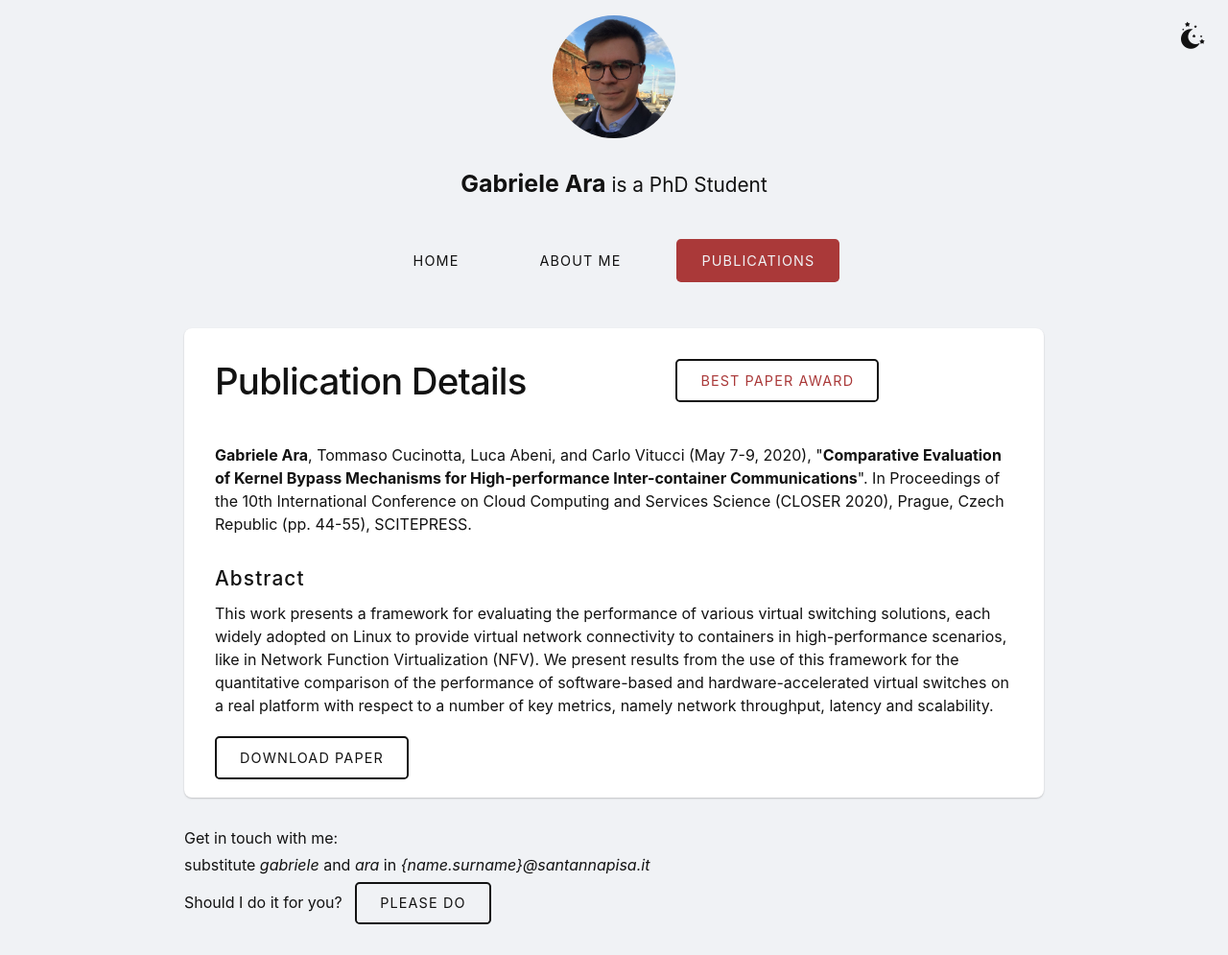
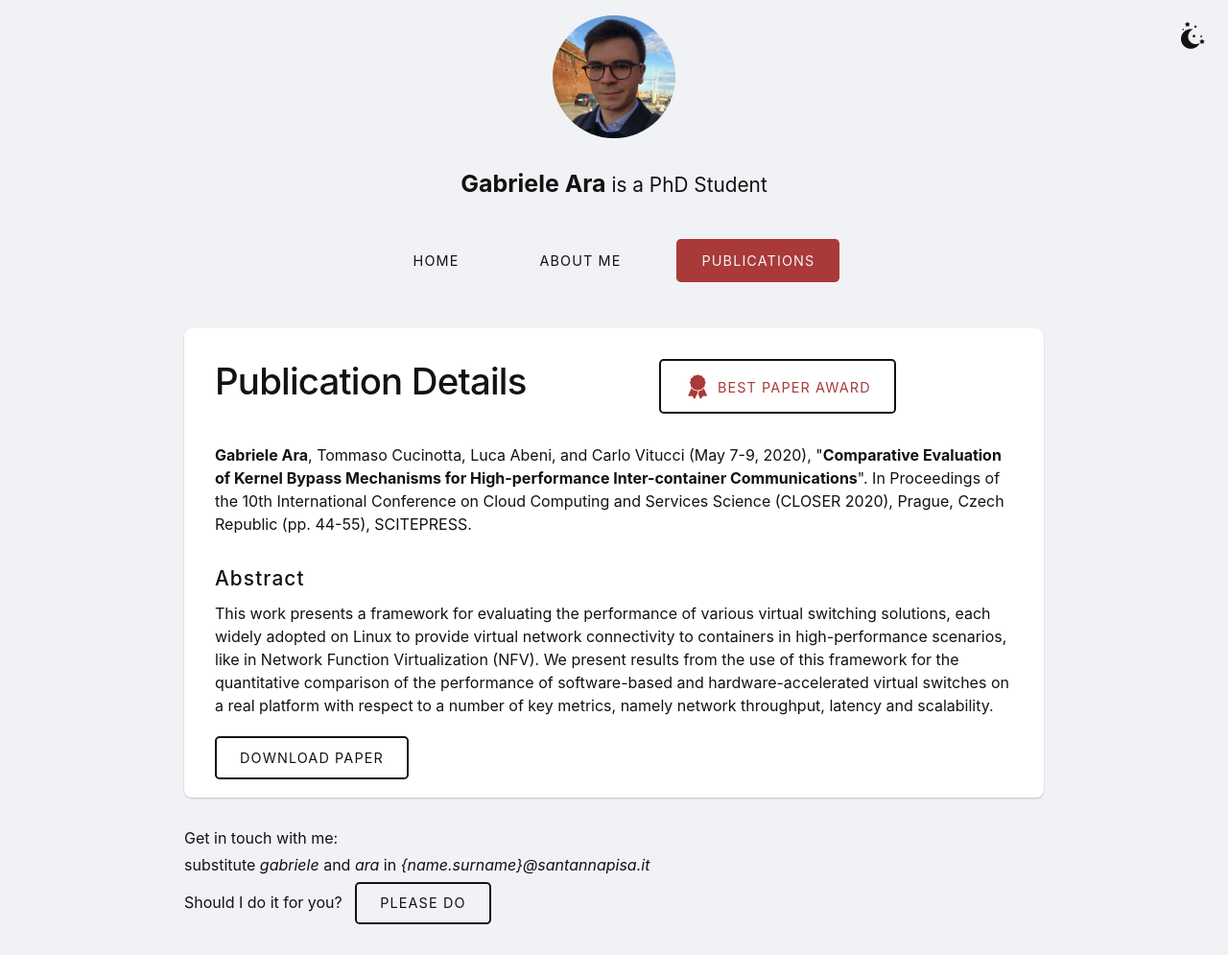
Before and after one commit to gabrieleara/gabrieleara.github.io, a Jekyll site: the page built from collections/_publications/conferences/closer2020.md, in a window 1280 px wide. Shown: the whole page at 96% size. Built offline with Jekyll 4.4.1, drawn with Linux system fonts in a browser that asks for light colours; some web fonts are replaced.

Commit message:
Minor improvements

```diff
--- a/_includes/pubdata.html
+++ b/_includes/pubdata.html
@@ -31,7 +31,7 @@
 >
 {% if print_award and the_data.award and the_data.award != blank %}
 <a class='pub-award-link button' href='{{ the_data.award_link }}' style='font-size: var(--font-size-smaller);'>
-  <span class="pub-award">{{ the_data.award }}</span>
+  <span class="pub-award" style='position: relative; bottom: 0.15em'><i class="icofont-badge icofont-2x" style='position: relative; top:0.15em;'></i>&#32;{{ the_data.award }}</span>
 </a>
 {% endif %}
 <span class='pub-authors'>{{ the_data.authors }}</span>
--- a/_layouts/publication.md
+++ b/_layouts/publication.md
@@ -35,7 +35,7 @@ layout: carded
   <h1>Publication Details</h1>
 {% if page.award %}
   <a class='award-link button' href='{{ page.award_link }}'>
-    <div class="award" style="display:inline">{{ page.award }}</div>
+    <span class="award" style='position: relative; bottom: 0.25em'><i class="icofont-badge icofont-2x" style='position: relative; top:0.15em;'></i>&#32;{{ page.award }}</span>
   </a>
 {% endif %}
 </header>
--- a/_sass/typography.scss
+++ b/_sass/typography.scss
@@ -2,7 +2,7 @@
 
 /* ----------- FONTS USED ----------- */
 
-body {
+html {
   font-family: Inter, sans-serif;
 }
 
@@ -17,7 +17,7 @@ h6 {
 
 /* -------- FONT PROPERTIES -------- */
 
-body {
+html {
   --font-size: 16px;
   --font-size-small: 0.9rem;
   --font-size-smaller: 0.8rem;
```
